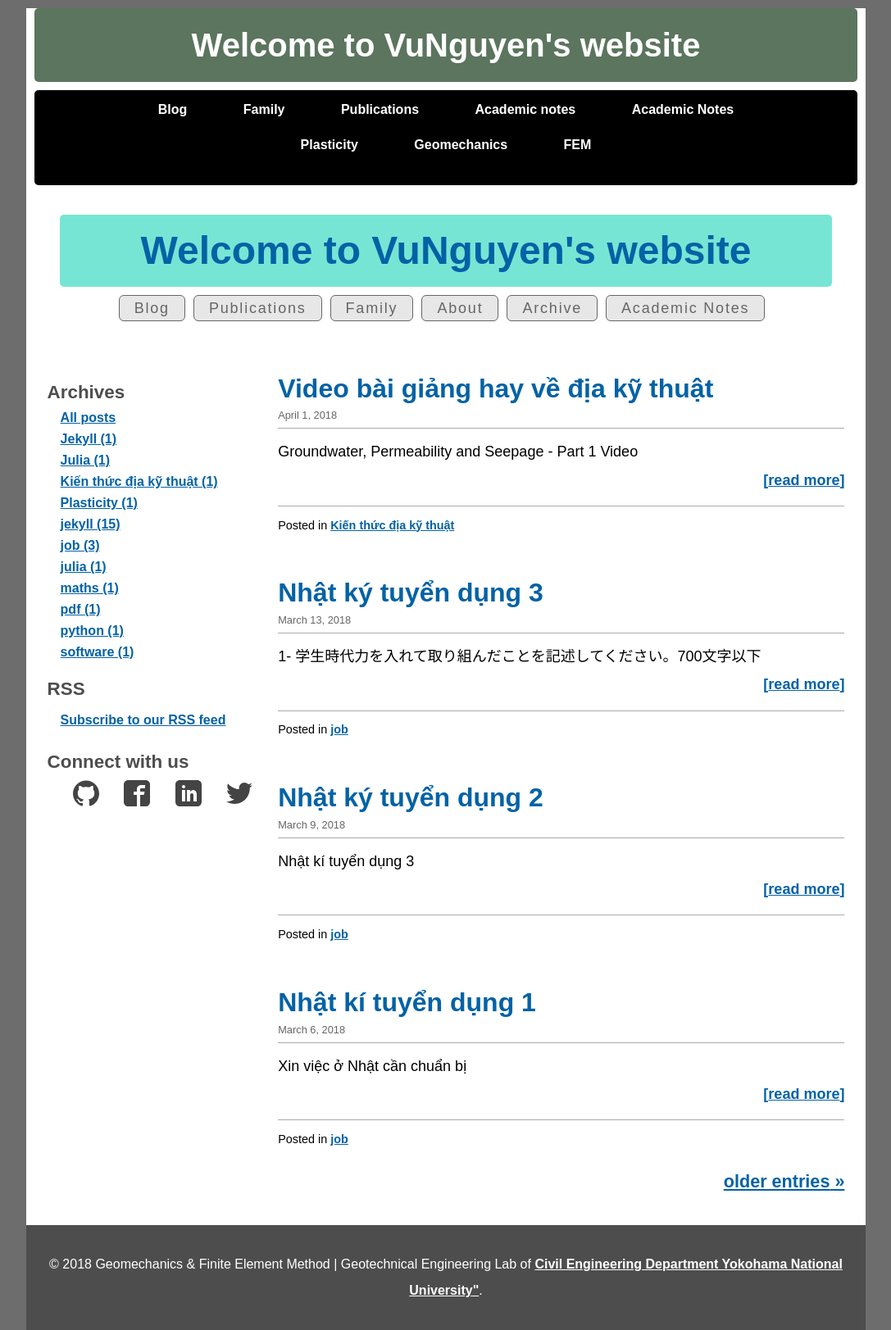
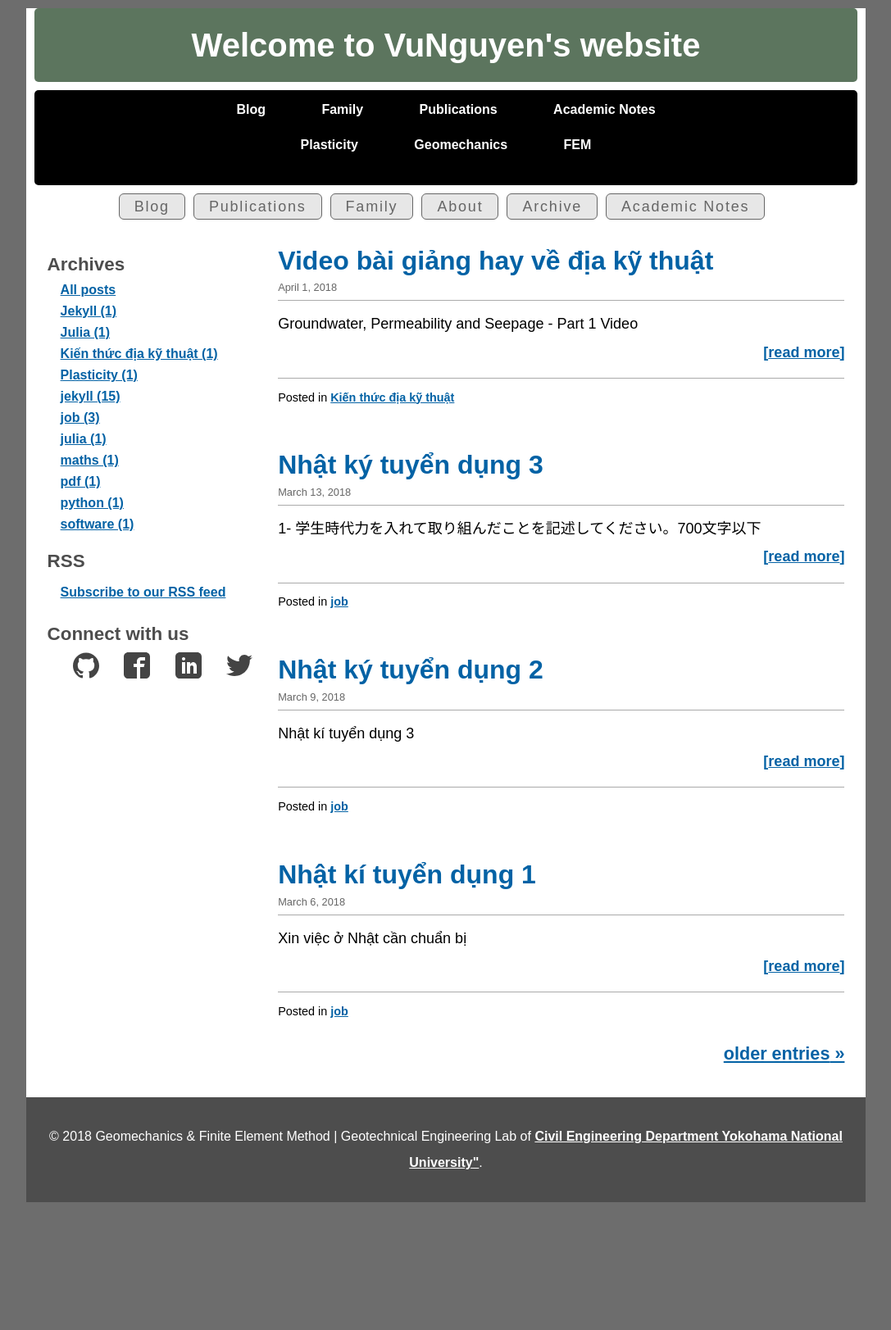
Before and after one commit to quangvunp/geomechanics, a Jekyll site: the page built from index.html, in a window 1280 px wide. Shown: the whole page at 82% size, without its empty margins (96-1183 px from the left). Built offline with Jekyll 4.4.1, drawn with Linux system fonts in a browser that asks for light colours; the list of posts is cut into pages by our own code; after the commit the page ends 1467 px from its top, so only the background shows below that.

Commit message:
Update default.html

```diff
--- a/_layouts/default.html
+++ b/_layouts/default.html
@@ -31,7 +31,6 @@
 	<li><a href="{{site.baseurl}}/index.html">Blog</a></li>
 	<li><a href="{{site.baseurl}}/Family.html">Family</a></li>
 	<li><a href="{{site.baseurl}}/Publications.html">Publications</a></li>
-	<li><a href="">Academic notes</a></li>
 	<li><a href="#"> Academic Notes </a>
 	 	 <ul>
 		<li><a href="{{site.baseurl}}/Plasticity.html"> Plasticity </a></li>
@@ -42,18 +41,6 @@
 	</ul>
 </div>
 
-
-<header role="banner" class="page-header" id="top">
-    <!--<h1>{{site.title}}</h1>-->
-    <h1 class = "main_title">Welcome to VuNguyen's website</h1>
-    <!--<p>{{site.tagline}}</p>-->
-    <!--<p class = "main_title">welcome to Vu's website</p>-->
-
-<!--
-<nav role="navigation">
-<input type="checkbox" id="menu-toggle">
-<label for="menu-toggle" class="toggle-label"><span>menu</span></label>
--->
 
 <nav style="margin: 0 auto">
 <ul style="display: inline-block;">
```
